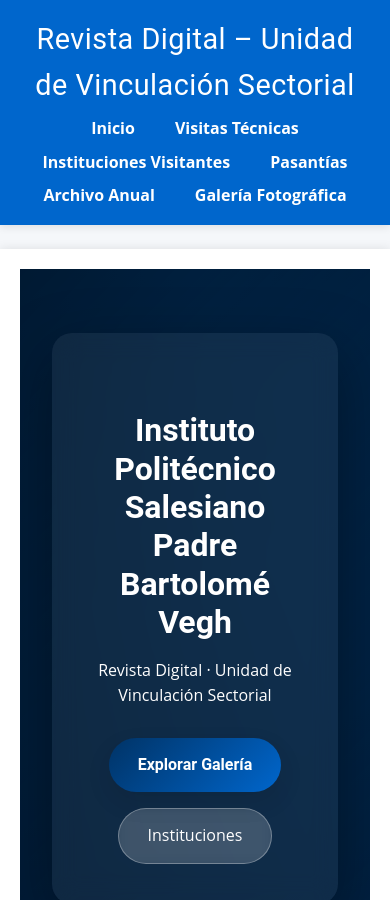
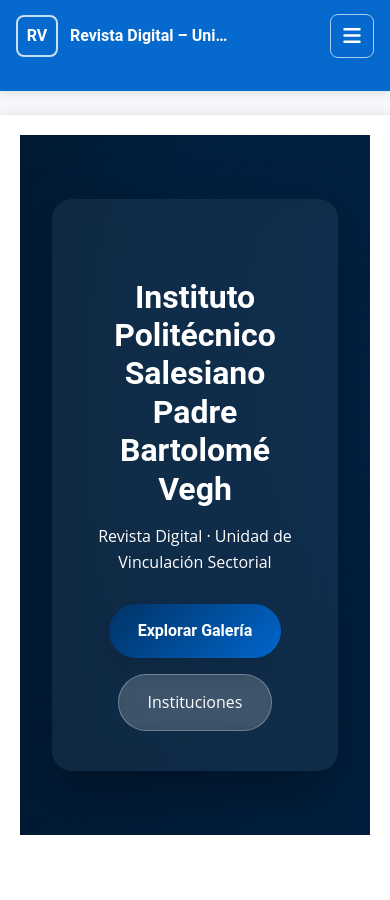
Before and after one commit to Aarias23/revista-vinculacion, a Jekyll site: the page built from index.md, in a window 390 px wide and 900 px high. Built offline with Jekyll 4.4.1, drawn with Linux system fonts in a browser that asks for light colours.

Commit message:
Add sticky responsive navbar

```diff
--- a/_includes/header.html
+++ b/_includes/header.html
@@ -1,11 +1,51 @@
-<header class="bg-primary text-white text-center py-3">
-  <p class="site-title">{{ site.title }}</p>
-  <nav class="mt-2" aria-label="Navegación principal">
-    <a href="{{ "/" | relative_url }}" class="nav-link-custom fw-bold">Inicio</a>
-    <a href="{{ "/visitas/" | relative_url }}" class="nav-link-custom fw-bold">Visitas Técnicas</a>
-    <a href="{{ "/instituciones/" | relative_url }}" class="nav-link-custom fw-bold">Instituciones Visitantes</a>
-    <a href="{{ "/pasantias/" | relative_url }}" class="nav-link-custom fw-bold">Pasantías</a>
-    <a href="{{ "/archivo/" | relative_url }}" class="nav-link-custom fw-bold">Archivo Anual</a>
-    <a href="{{ "/galeria/" | relative_url }}" class="nav-link-custom fw-bold">Galería Fotográfica</a>
+<header class="site-header" data-sticky-header>
+  <nav class="site-navbar" aria-label="Navegación principal">
+    <a href="{{ '/' | relative_url }}" class="site-brand" aria-label="{{ site.title }} - Inicio">
+      <span class="site-brand-mark" aria-hidden="true">RV</span>
+      <span class="site-brand-text">{{ site.title }}</span>
+    </a>
+
+    <button
+      type="button"
+      class="site-menu-toggle"
+      aria-label="Abrir menú de navegación"
+      aria-controls="sitePrimaryMenu"
+      aria-expanded="false"
+      data-menu-toggle>
+      <i class="fa-solid fa-bars" aria-hidden="true"></i>
+    </button>
+
+    <ul class="site-nav-list" id="sitePrimaryMenu" data-primary-menu>
+      <li>
+        <a href="{{ '/' | relative_url }}" class="site-nav-link"{% if page.url == '/' %} aria-current="page"{% endif %}>
+          Inicio
+        </a>
+      </li>
+      <li>
+        <a href="{{ '/visitas/' | relative_url }}" class="site-nav-link"{% if page.url contains '/visitas/' %} aria-current="page"{% endif %}>
+          Visitas Técnicas
+        </a>
+      </li>
+      <li>
+        <a href="{{ '/instituciones/' | relative_url }}" class="site-nav-link"{% if page.url contains '/instituciones/' %} aria-current="page"{% endif %}>
+          Instituciones
+        </a>
+      </li>
+      <li>
+        <a href="{{ '/pasantias/' | relative_url }}" class="site-nav-link"{% if page.url contains '/pasantias/' %} aria-current="page"{% endif %}>
+          Pasantías
+        </a>
+      </li>
+      <li>
+        <a href="{{ '/archivo/' | relative_url }}" class="site-nav-link"{% if page.url contains '/archivo/' %} aria-current="page"{% endif %}>
+          Archivo
+        </a>
+      </li>
+      <li>
+        <a href="{{ '/galeria/' | relative_url }}" class="site-nav-link site-nav-cta"{% if page.url contains '/galeria/' %} aria-current="page"{% endif %}>
+          Galería
+        </a>
+      </li>
+    </ul>
   </nav>
 </header>
--- a/assets/css/style.css
+++ b/assets/css/style.css
@@ -1327,3 +1327,217 @@
     transition-duration: 0.01ms !important;
   }
 }
+
+/* =========================================================
+   Sticky navbar institucional
+   Personalizacion: colores en :root, fuente Roboto/Open Sans,
+   breakpoint principal en 991px y compacto en 520px.
+   ========================================================= */
+.site-header {
+  position: sticky;
+  top: 0;
+  z-index: 1000;
+  padding: 0;
+  background: rgba(0, 102, 204, 0.98);
+  color: var(--color-text-light);
+  text-align: left;
+  box-shadow: 0 2px 8px var(--color-shadow);
+  transition:
+    background-color 240ms ease,
+    box-shadow 240ms ease;
+}
+
+.site-header.is-scrolled {
+  background: rgba(0, 51, 102, 0.98);
+  box-shadow: 0 8px 24px rgba(0, 0, 0, 0.18);
+}
+
+.site-navbar {
+  display: flex;
+  align-items: center;
+  justify-content: space-between;
+  gap: 1.25rem;
+  max-width: 1200px;
+  min-height: 72px;
+  margin: 0 auto;
+  padding: 0.85rem 1.25rem;
+  transition:
+    min-height 240ms ease,
+    padding 240ms ease;
+}
+
+.site-header.is-scrolled .site-navbar {
+  min-height: 60px;
+  padding-block: 0.55rem;
+}
+
+.site-brand {
+  display: inline-flex;
+  align-items: center;
+  gap: 0.75rem;
+  min-width: 0;
+  color: var(--color-text-light);
+  text-decoration: none;
+}
+
+.site-brand:hover,
+.site-brand:focus-visible {
+  color: var(--color-text-light);
+}
+
+.site-brand-mark {
+  display: inline-grid;
+  width: 42px;
+  height: 42px;
+  flex: 0 0 auto;
+  place-items: center;
+  border: 2px solid rgba(255, 255, 255, 0.78);
+  border-radius: 8px;
+  font-family: "Roboto", sans-serif;
+  font-weight: 700;
+  line-height: 1;
+}
+
+.site-brand-text {
+  max-width: 28ch;
+  overflow: hidden;
+  font-family: "Roboto", sans-serif;
+  font-size: 1.15rem;
+  font-weight: 700;
+  line-height: 1.2;
+  text-overflow: ellipsis;
+  white-space: nowrap;
+}
+
+.site-nav-list {
+  display: flex;
+  align-items: center;
+  justify-content: flex-end;
+  gap: 0.25rem;
+  margin: 0;
+  padding: 0;
+  list-style: none;
+}
+
+.site-nav-link {
+  display: inline-flex;
+  align-items: center;
+  min-height: 44px;
+  padding: 0.55rem 0.8rem;
+  border-radius: 8px;
+  color: var(--color-text-light);
+  font-size: 0.95rem;
+  font-weight: 700;
+  text-decoration: none;
+  transition:
+    background-color 220ms ease,
+    color 220ms ease,
+    transform 220ms ease;
+}
+
+.site-nav-link:hover,
+.site-nav-link:focus-visible,
+.site-nav-link[aria-current="page"] {
+  background: rgba(255, 255, 255, 0.16);
+  color: var(--color-text-light);
+}
+
+.site-nav-link:hover {
+  transform: translateY(-1px);
+}
+
+.site-nav-cta {
+  margin-left: 0.35rem;
+  background: var(--color-text-light);
+  color: var(--color-primary-dark);
+}
+
+.site-nav-cta:hover,
+.site-nav-cta:focus-visible,
+.site-nav-cta[aria-current="page"] {
+  background: #eef6fa;
+  color: var(--color-primary-dark);
+}
+
+.site-menu-toggle {
+  display: none;
+  width: 44px;
+  height: 44px;
+  flex: 0 0 auto;
+  align-items: center;
+  justify-content: center;
+  border: 1px solid rgba(255, 255, 255, 0.65);
+  border-radius: 8px;
+  background: transparent;
+  color: var(--color-text-light);
+  font-size: 1.25rem;
+  transition:
+    background-color 220ms ease,
+    border-color 220ms ease;
+}
+
+.site-menu-toggle:hover,
+.site-menu-toggle:focus-visible {
+  background: rgba(255, 255, 255, 0.16);
+  border-color: var(--color-text-light);
+}
+
+.site-brand:focus-visible,
+.site-nav-link:focus-visible,
+.site-menu-toggle:focus-visible {
+  outline: 3px solid #ffffff;
+  outline-offset: 3px;
+}
+
+@media (max-width: 991px) {
+  .site-navbar {
+    flex-wrap: wrap;
+  }
+
+  .site-menu-toggle {
+    display: inline-flex;
+  }
+
+  .site-nav-list {
+    display: grid;
+    width: 100%;
+    max-height: 0;
+    overflow: hidden;
+    grid-template-columns: 1fr;
+    gap: 0.25rem;
+    opacity: 0;
+    visibility: hidden;
+    transition:
+      max-height 260ms ease,
+      opacity 220ms ease,
+      visibility 220ms ease;
+  }
+
+  .site-header.menu-open .site-nav-list {
+    max-height: 420px;
+    padding-top: 0.75rem;
+    opacity: 1;
+    visibility: visible;
+  }
+
+  .site-nav-link {
+    width: 100%;
+    justify-content: flex-start;
+  }
+
+  .site-nav-cta {
+    margin-left: 0;
+    justify-content: center;
+  }
+}
+
+@media (max-width: 520px) {
+  .site-navbar {
+    padding-inline: 1rem;
+  }
+
+  .site-brand-text {
+    max-width: 18ch;
+    font-size: 1rem;
+  }
+}
--- a/assets/js/site-actions.js
+++ b/assets/js/site-actions.js
@@ -1,7 +1,51 @@
 document.addEventListener("DOMContentLoaded", () => {
   const printReportBtn = document.querySelector("[data-print-report]");
+  const stickyHeader = document.querySelector("[data-sticky-header]");
+  const menuToggle = document.querySelector("[data-menu-toggle]");
+  const primaryMenu = document.querySelector("[data-primary-menu]");
 
   printReportBtn?.addEventListener("click", () => {
     window.print();
   });
+
+  function setMenu(open) {
+    if (!stickyHeader || !menuToggle || !primaryMenu) return;
+
+    stickyHeader.classList.toggle("menu-open", open);
+    menuToggle.setAttribute("aria-expanded", String(open));
+    menuToggle.setAttribute(
+      "aria-label",
+      open ? "Cerrar menú de navegación" : "Abrir menú de navegación",
+    );
+  }
+
+  function updateHeaderState() {
+    stickyHeader?.classList.toggle("is-scrolled", window.scrollY > 12);
+  }
+
+  menuToggle?.addEventListener("click", () => {
+    const isOpen = menuToggle.getAttribute("aria-expanded") === "true";
+    setMenu(!isOpen);
+  });
+
+  primaryMenu?.addEventListener("click", (event) => {
+    if (event.target instanceof Element && event.target.closest("a")) {
+      setMenu(false);
+    }
+  });
+
+  document.addEventListener("keydown", (event) => {
+    if (event.key === "Escape") {
+      setMenu(false);
+    }
+  });
+
+  document.addEventListener("click", (event) => {
+    if (!stickyHeader?.contains(event.target)) {
+      setMenu(false);
+    }
+  });
+
+  window.addEventListener("scroll", updateHeaderState, { passive: true });
+  updateHeaderState();
 });
```
Also changed, not shown: docs/STICKY_NAVBAR.md (added, +32 -0 lines), docs/sticky-navbar-demo.md (added, +31 -0 lines).
